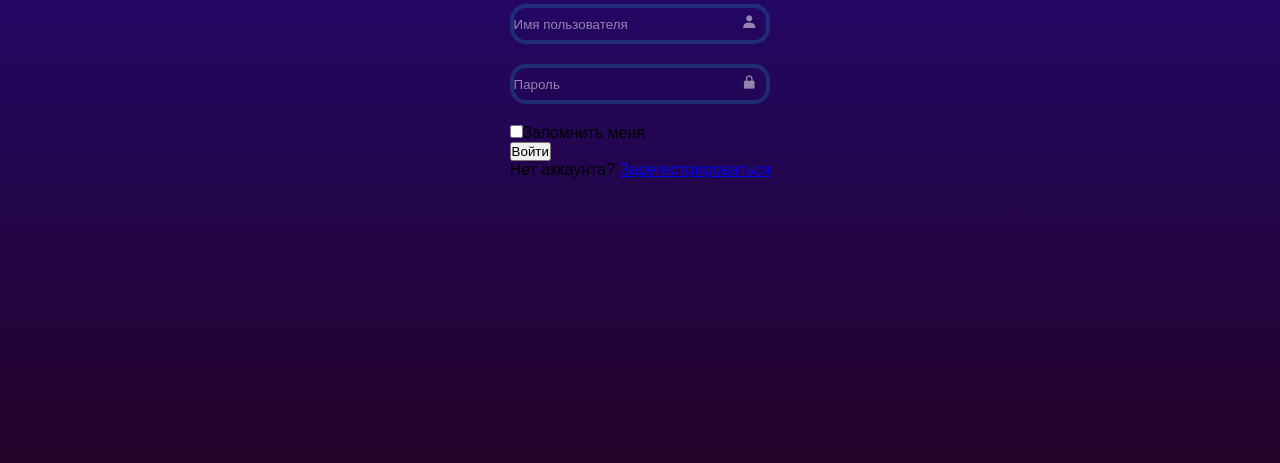
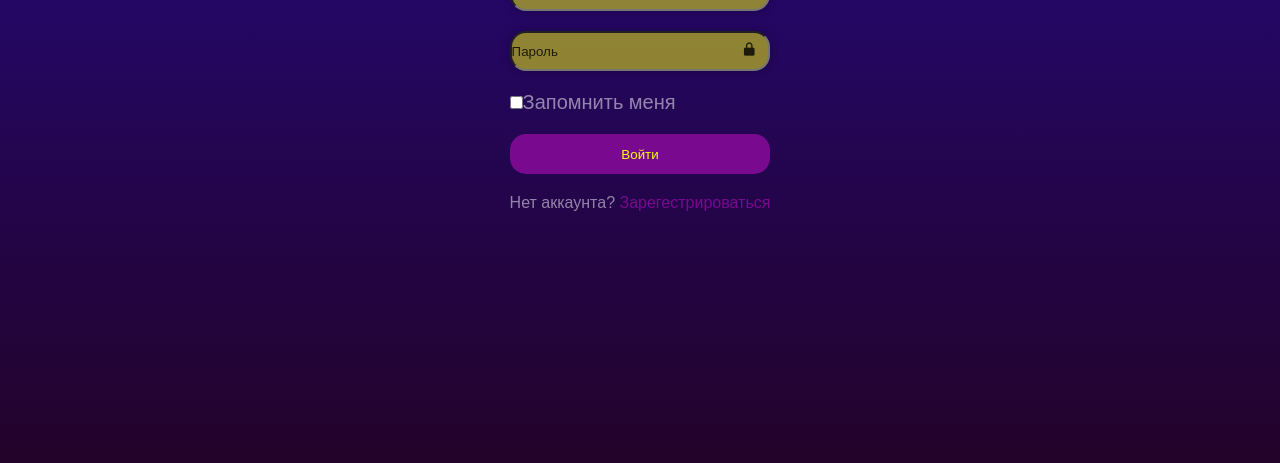
Before and after one commit to CarolMarcrefl/Cours_first, a plain HTML site: page regestration.html in a window 1280 px wide. Shown: the part 337-800 px from the top of the page. Drawn offline with nearby package versions, Linux system fonts and the light colour scheme.

Commit message:
submit form done

```diff
--- a/regestration.css
+++ b/regestration.css
@@ -29,23 +29,54 @@ body{
     width: 100%;
     height: 100%;
     background: transparent;
-    border: 0.5vh solid rgba(14, 194, 218, 0.2);
     outline: none;
     border-radius: 2vh;
-    color: #ffffff83;
+    background-color: rgba(251, 255, 10, 0.5);
+    box-shadow: 0 0 1vh rgba(0, 0, 0, 0.25);
 }
 
 .input-box input::placeholder {
-color: #ffffff83;
+color: rgba(0, 0, 0, 0.8);
 }
 
 .input-box i{
     position: absolute;
-    color: #ffffff83;
+    color: rgba(0, 0, 0, 0.8);
     right: 5%;
     top: 25%;
 }
 
 .wrapper .remember-forgot{
     display: flex;
+    justify-content: space-between;
+    font-size: 2.5vh;
+    color: #ffffff83;
+    margin-bottom: 2.5vh;
 }
+
+.wrapper .bth{
+    width: 100%;
+    height: 5vh;
+    background-color: #79098F;
+    color: #FBFF0A;
+    border: none;
+    border-radius: 2vh;
+    margin-bottom: 2.5vh;
+
+}
+
+
+.wrapper .register-link{
+    text-align: center;
+    color: #ffffff83;
+}
+
+.register-link p a{
+    color: #79098F;
+    text-decoration: none;
+    font-weight: 2vh;
+}
+
+.register-link p a:hover{
+    text-decoration: underline;
+}
--- a/regestration.html
+++ b/regestration.html
@@ -9,7 +9,7 @@
     <body>
 
         <div class = "wrapper">
-            <form action="">
+            <form action="Home_page.html" target="_blank">
                 <h1>Регистрация</h1>
                 <div class="input-box">
                     <input type="text" placeholder="Имя пользователя" required>
@@ -22,9 +22,7 @@
                 <div class="remember-forgot">
                     <label><input type="checkbox">Запомнить меня</label>
                 </div>
-
-                <button type="submit" class="bth">Войти</button>
-
+                    <button type="submit" class="bth">Войти</button>
                 <div class="register-link">
                     <p>Нет аккаунта?
                         <a href="#">Зарегестрироваться</a>
```
